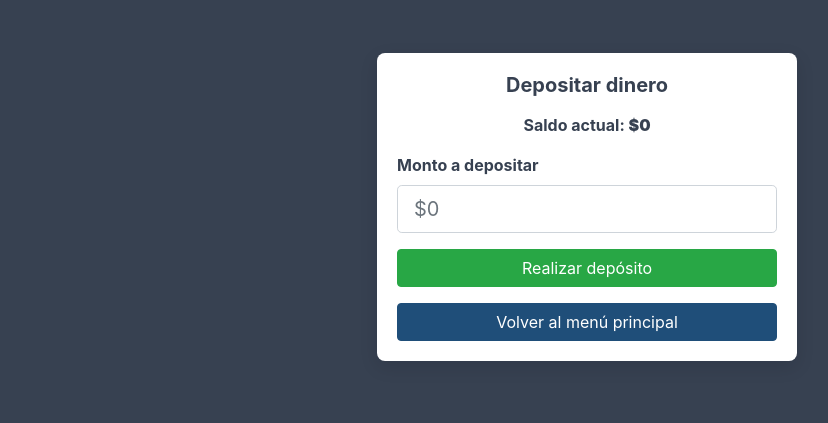
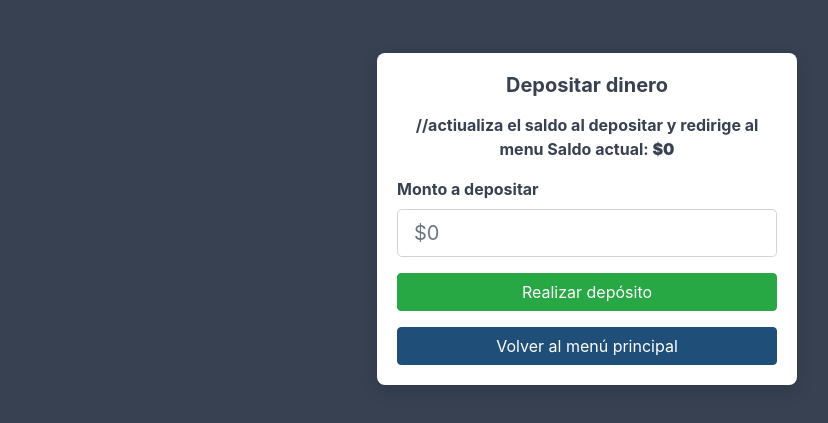
Before and after one commit to nyasiwowo/alke-wallet, a plain HTML site: page deposit.html in a window 1280 px wide. Shown: the part 51-474 px from the top of the page, without its empty margins (53-881 px from the left). Drawn offline with nearby package versions, Linux system fonts and the light colour scheme.

Commit message:
actualizacion styles

```diff
--- a/deposit.html
+++ b/deposit.html
@@ -28,7 +28,7 @@
 
         <h5 class="text-center mb-3 solid-dark">Depositar dinero</h5>
 
-        <p class="text-center solid-dark">
+        <p class="text-center solid-dark">              //actiualiza el saldo al depositar y redirige al menu
           Saldo actual: <strong id="currentBalance">$0</strong>
         </p>
 
```
Also changed, not shown: styles.css (+0 -13 lines).
